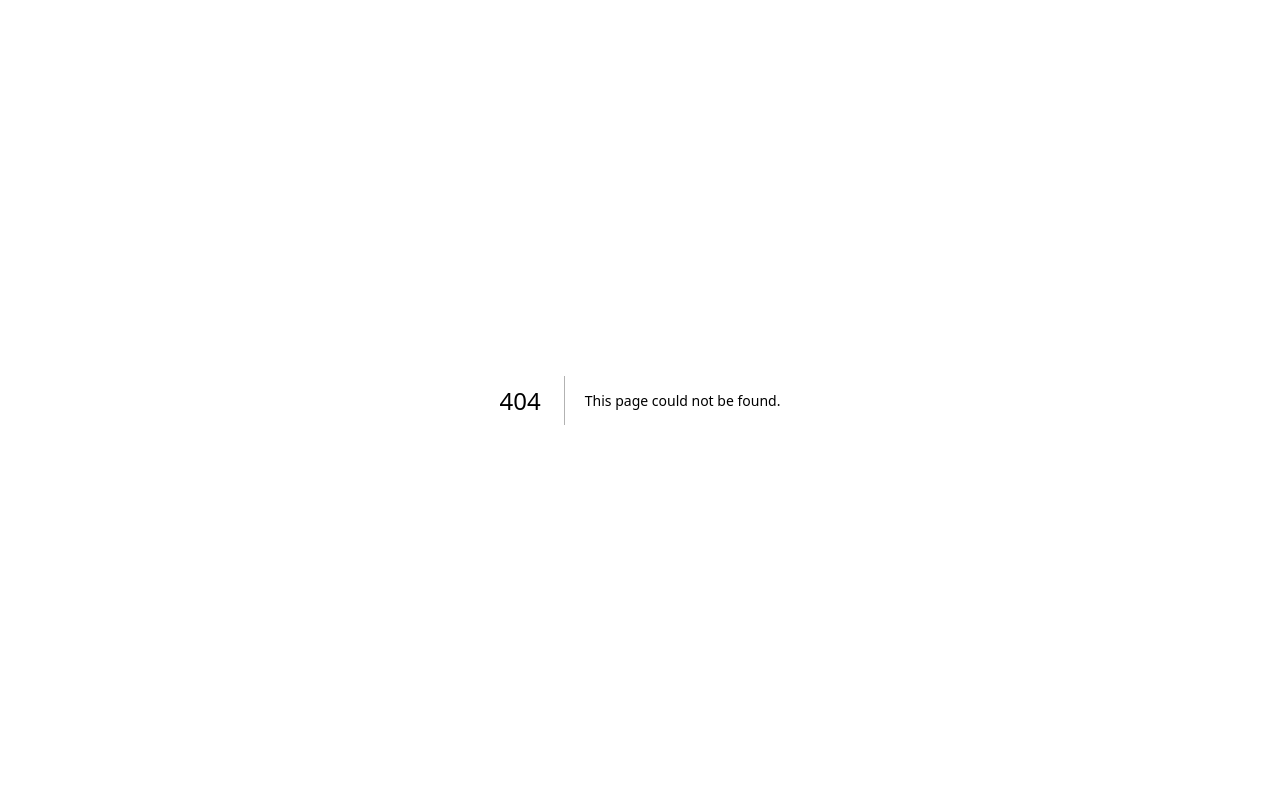
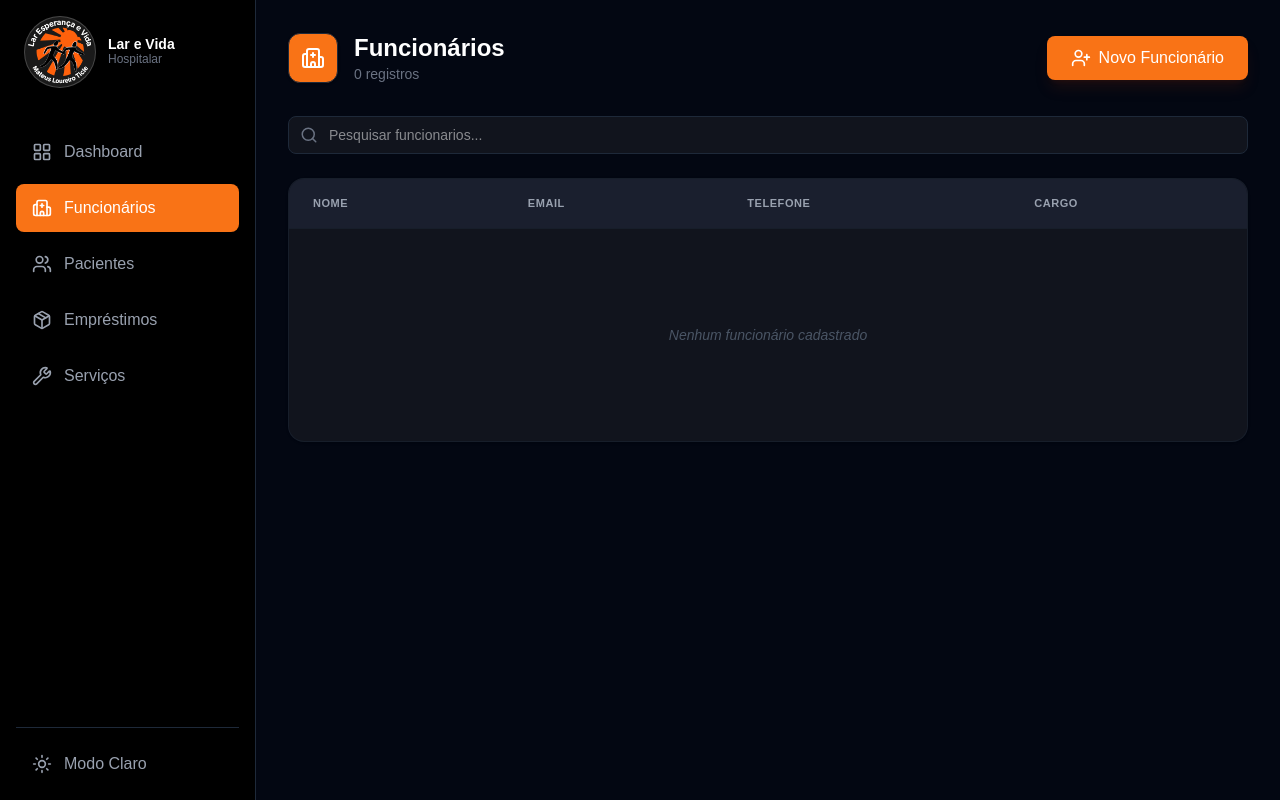
Before and after one commit to SENAC-MG/projeto-social-lar-e-vida, a Next.js app: page /funcionarios in a window 1280 px wide. Before the commit this address had no page. Built offline with nearby package versions, Linux system fonts and the light colour scheme.

Commit message:
feat: adiciona modal para cadastro de novos funcionários e atualiza a barra lateral

```diff
--- /dev/null
+++ b/src/app/components/modals/ModalNovoFuncionario.jsx
@@ -0,0 +1,110 @@
+"use client";
+import React from "react";
+import {
+  X,
+  Save,
+  RotateCcw,
+  Calendar,
+  User,
+  Phone,
+  MapPin,
+  Briefcase,
+  Stethoscope, // Adicionei este ícone para os CIDs
+} from "lucide-react";
+
+export default function ModalNovoFuncionario({ onClose, onSuccess }) {
+  const handleOverlayClick = (e) => {
+    if (e.target === e.currentTarget) onClose();
+  };
+
+  const inputClass =
+    "w-full bg-[#1a1f2e] border border-gray-700 rounded-lg px-4 py-2 text-white focus:border-[#F97316] focus:ring-1 focus:ring-[#F97316] outline-none transition-all placeholder:text-gray-600";
+
+  return (
+    <div
+      className="fixed inset-0 bg-black/70 backdrop-blur-sm flex items-center justify-center z-50 p-4"
+      onClick={handleOverlayClick}
+    >
+      <div className="bg-[#11141d] w-full max-w-4xl rounded-2xl shadow-2xl border border-gray-800 overflow-hidden flex flex-col animate-in fade-in zoom-in duration-200">
+        <div className="flex justify-between items-center p-6 border-b border-gray-800 bg-[#1a1f2e]">
+          <h2 className="text-xl font-bold text-white">Novo Funcionário</h2>
+          <button
+            onClick={onClose}
+            className="text-gray-400 hover:text-white transition-colors p-1 hover:bg-gray-800 rounded-md"
+          >
+            <X size={24} />
+          </button>
+        </div>
+
+        <form className="p-8 space-y-8 max-h-[80vh] overflow-y-auto custom-scrollbar">
+          {/* SEÇÃO: DADOS PESSOAIS */}
+          <section>
+            <h3 className="text-[#F97316] text-xs font-bold uppercase tracking-widest mb-4 flex items-center gap-2">
+              <User size={14} /> Dados Pessoais
+            </h3>
+            <div className="grid grid-cols-12 gap-4">
+              <div className="col-span-12 md:col-span-8 flex flex-col gap-1.5">
+                <label className="text-sm font-medium text-gray-400">
+                  Nome Completo <span className="text-[#F97316]">*</span>
+                </label>
+                <input
+                  type="text"
+                  placeholder="Nome Completo"
+                  className={inputClass}
+                />
+              </div>
+
+              <div className="col-span-12 md:col-span-4 flex flex-col gap-1.5">
+                <label className="text-sm font-medium text-gray-400">
+                  Cargo <span className="text-[#F97316]">*</span>
+                </label>
+                <select
+                  className={`${inputClass} appearance-none bg-[#11141d] cursor-pointer`}
+                >
+                  <option>Gerente</option>
+                  <option>Assistente</option>
+                  <option>Analista</option>
+                </select>
+              </div>
+
+              <div className="col-span-12 md:col-span-4 flex flex-col gap-1.5">
+                <label className="text-sm font-medium text-gray-400">
+                  Email <span className="text-[#F97316]">*</span>
+                </label>
+                <input
+                  type="email"
+                  placeholder="exemplo@email.com"
+                  className={inputClass}
+                />
+              </div>
+
+              <div className="col-span-12 md:col-span-4 flex flex-col gap-1.5">
+                <label className="text-sm font-medium text-gray-400">
+                  Telefone <span className="text-[#F97316]">*</span>
+                </label>
+                <input type="text" placeholder="Telefone" className={inputClass} />
+              </div>
+            </div>
+          </section>
+
+          <div className="flex items-center gap-4 pt-4 border-t border-gray-800">
+            <button
+              type="submit"
+              className="flex items-center gap-2 bg-[#F97316] hover:bg-[#e85a1a] text-white px-8 py-2.5 rounded-lg font-bold transition-all shadow-lg shadow-orange-900/20 active:scale-95"
+            >
+              <Save size={18} />
+              Salvar
+            </button>
+            <button
+              type="reset"
+              className="flex items-center gap-2 border border-gray-700 text-gray-300 hover:bg-gray-800 px-8 py-2.5 rounded-lg font-bold transition-all active:scale-95"
+            >
+              <RotateCcw size={18} />
+              Limpar
+            </button>
+          </div>
+        </form>
+      </div>
+    </div>
+  );
+}
--- a/src/app/components/sideBar.jsx
+++ b/src/app/components/sideBar.jsx
@@ -1,5 +1,5 @@
 "use client";
-import { LayoutGrid, Users, Package, Wrench, Sun } from "lucide-react";
+import { LayoutGrid, Users, Package, Wrench, Sun, Hospital } from "lucide-react";
 import Image from "next/image";
 import Link from "next/link";
 import { usePathname } from "next/navigation";
@@ -9,6 +9,7 @@ export default function Sidebar() {
 
   const navItems = [
     { path: "/dashboard", icon: LayoutGrid, label: "Dashboard" },
+    { path: "/funcionarios", icon: Hospital, label: "Funcionários" },
     { path: "/pacientes", icon: Users, label: "Pacientes" },
     { path: "/emprestimos", icon: Package, label: "Empréstimos" },
     { path: "/servicos", icon: Wrench, label: "Serviços" },
--- /dev/null
+++ b/src/app/funcionarios/page.js
@@ -0,0 +1,78 @@
+"use client";
+import React, { useState } from "react";
+import { UserPlus, Users, Search, MoreHorizontal, Hospital } from "lucide-react";
+import Sidebar from "../components/sideBar";
+import ModalNovoFuncionario from "../components/modals/ModalNovoFuncionario";
+
+export default function PacientesPage() {
+  const [isModalOpen, setIsModalOpen] = useState(false);
+
+  return (
+    <div className="min-h-screen bg-[#0a0c10] flex">
+      <Sidebar />
+
+      <main className="flex-1 flex flex-col bg-gray-950">
+        <div className="p-8">
+          <div className="flex justify-between items-center mb-8">
+            <div className="flex items-center gap-4">
+              <div className="p-3 bg-[#F97316] border border-gray-800 rounded-xl shadow-sm">
+                <Hospital className="text-white" size={24} />
+              </div>
+              <div>
+                <h1 className="text-2xl font-bold text-white">Funcionários</h1>
+                <p className="text-gray-500 text-sm">0 registros</p>
+              </div>
+            </div>
+            <button
+              onClick={() => setIsModalOpen(true)}
+              className="flex items-center gap-2 bg-[#F97316] hover:bg-[#e85a1a] text-white transition-all px-6 py-2.5 rounded-lg font-medium shadow-lg shadow-orange-900/20"
+            >
+              <UserPlus size={20} />
+              Novo Funcionário
+            </button>
+          </div>
+          <div className="mb-6 flex gap-4">
+            <div className="relative flex-1">
+              <Search
+                className="absolute left-3 top-1/2 -translate-y-1/2 text-gray-500"
+                size={18}
+              />
+              <input
+                type="text"
+                placeholder="Pesquisar funcionarios..."
+                className="w-full bg-[#11141d] border border-gray-800 rounded-lg pl-10 pr-4 py-2 text-sm text-white focus:outline-none focus:border-[#F97316]/50"
+              />
+            </div>
+          </div>
+          <div className="bg-[#11141d] rounded-2xl border border-gray-800/50 overflow-hidden shadow-sm">
+            <div className="overflow-x-auto">
+              <table className="w-full text-left border-collapse">
+                <thead className="bg-[#1a1f2e] border-b border-gray-800/50">
+                  <tr className="text-[11px] uppercase tracking-wider text-gray-400">
+                    <th className="px-6 py-4 font-semibold">Nome</th>
+                    <th className="px-6 py-4 font-semibold">Email</th>
+                    <th className="px-6 py-4 font-semibold">Telefone</th>
+                    <th className="px-6 py-4 font-semibold">Cargo</th>
+                  </tr>
+                </thead>
+                <tbody>
+                  <tr>
+                    <td
+                      colSpan="8"
+                      className="py-24 text-center text-gray-600 italic text-sm"
+                    >
+                      Nenhum funcionário cadastrado
+                    </td>
+                  </tr>
+                </tbody>
+              </table>
+            </div>
+          </div>
+        </div>
+        {isModalOpen && (
+          <ModalNovoFuncionario onClose={() => setIsModalOpen(false)} />
+        )}
+      </main>
+    </div>
+  );
+}
```
